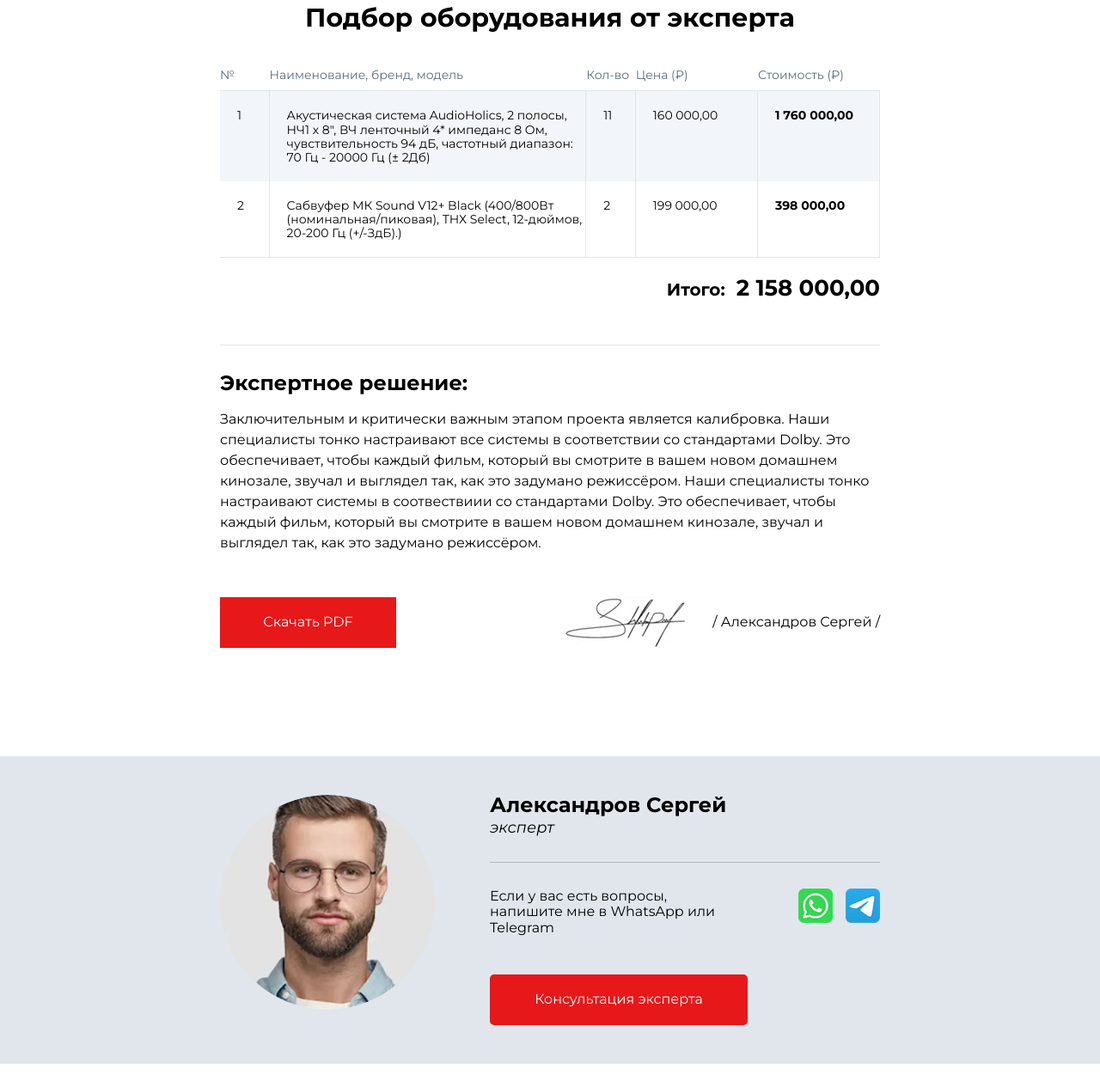
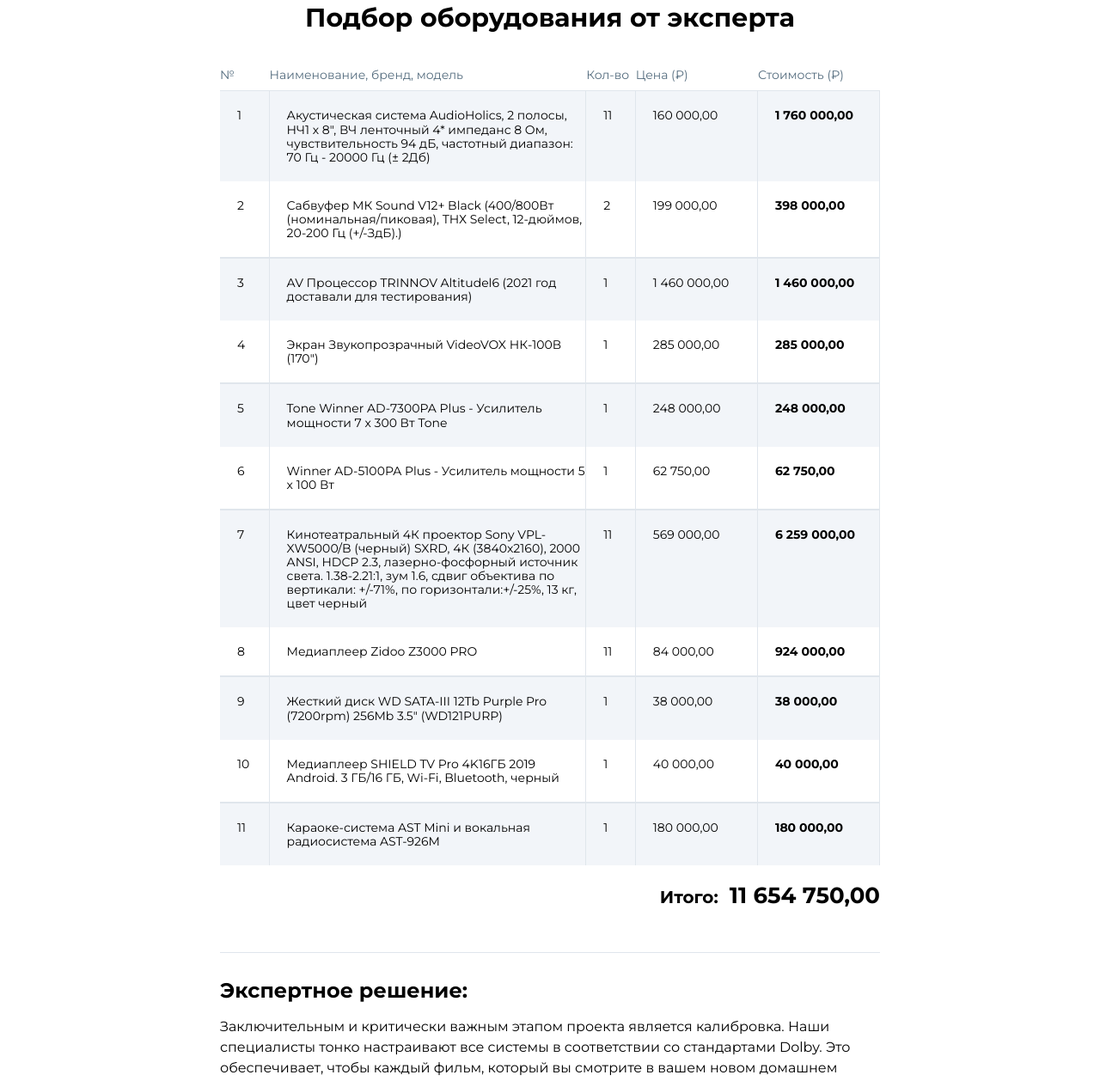
Before and after one commit to den10004/proposal, a website built with Vite: page index.html in a window 1280 px wide. Shown: the part 801-2059 px from the top of the page at 86% size. Built offline with nearby package versions, Linux system fonts and the light colour scheme.

Commit message:
дополнен список

```diff
--- a/index.html
+++ b/index.html
@@ -111,7 +111,7 @@
           <!-- рендер списка-->
         </div>
 
-        <div class="selection__total"></div>
+        <div class="selection__total"><!-- рендер суммы--></div>
       </section>
     </div>
 
--- a/js/productArr.js
+++ b/js/productArr.js
@@ -13,4 +13,62 @@
     quantity: 2,
     price: 199000.0,
   },
+  {
+    id: 3,
+    title:
+      "AV Процессор TRINNOV Altitudel6 (2021 год доставали для тестирования)",
+    quantity: 1,
+    price: 1460000.0,
+  },
+  {
+    id: 4,
+    title: 'Экран Звукопрозрачный VideoVOX НК-100В (170")',
+    quantity: 1,
+    price: 285000.0,
+  },
+  {
+    id: 5,
+    title: "Tone Winner AD-7300PA Plus - Усилитель мощности 7 х 300 Вт Tone",
+    quantity: 1,
+    price: 248000.0,
+  },
+  {
+    id: 6,
+    title: "Winner AD-5100PA Plus - Усилитель мощности 5 х 100 Вт",
+    quantity: 1,
+    price: 62750.0,
+  },
+  {
+    id: 7,
+    title:
+      "Кинотеатральный 4К проектор Sony VPL-XW5000/B (черный) SXRD, 4К (3840x2160), 2000 ANSI, HDCP 2.3, лазерно-фосфорный источник света. 1.38-2.21:1, зум 1.6, сдвиг объектива по вертикали: +/-71%, по горизонтали:+/-25%, 13 кг, цвет черный",
+    quantity: 11,
+    price: 569000.0,
+  },
+  {
+    id: 8,
+    title: "Медиаплеер Zidoo Z3000 PRO",
+    quantity: 11,
+    price: 84000.0,
+  },
+  {
+    id: 9,
+    title:
+      'Жесткий диск WD SATA-III 12Tb Purple Pro (7200rpm) 256Mb 3.5" (WD121PURP)',
+    quantity: 1,
+    price: 38000.0,
+  },
+  {
+    id: 10,
+    title:
+      "Медиаплеер SHIELD TV Pro 4K16ГБ 2019 Android. 3 ГБ/16 ГБ, Wi-Fi, Bluetooth, черный",
+    quantity: 1,
+    price: 40000.0,
+  },
+  {
+    id: 11,
+    title: "Караоке-система AST Mini и вокальная радиосистема AST-926M",
+    quantity: 1,
+    price: 180000.0,
+  },
 ];
--- a/js/selection.js
+++ b/js/selection.js
@@ -26,21 +26,30 @@
   const div2 = document.createElement("li");
   div2.classList.add("div2", "div-style");
   const pdiv2 = document.createElement("p");
+  const h6div2 = document.createElement("h6");
   pdiv2.textContent = p.quantity;
+  h6div2.textContent = `Кол-во (шт.)`;
+  div2.appendChild(h6div2);
   div2.appendChild(pdiv2);
 
   const div3 = document.createElement("li");
-  div2.classList.add("div3", "div-style");
+  div3.classList.add("div3", "div-style");
   const pdiv3 = document.createElement("p");
+  const h6div3 = document.createElement("h6");
   pdiv3.textContent = formatter.format(p.price);
+  h6div3.textContent = `Цена (₽)`;
+  div3.appendChild(h6div3);
   div3.appendChild(pdiv3);
 
   let cost = p.quantity * p.price;
   const div4 = document.createElement("li");
-  div2.classList.add("div4", "div-style");
+  div4.classList.add("div4", "div-style");
   const pdiv4 = document.createElement("p");
+  const h6div4 = document.createElement("h6");
   const strong4 = document.createElement("strong");
   strong4.textContent = formatter.format(cost);
+  h6div4.textContent = `Стоимость (₽)`;
+  div4.appendChild(h6div4);
   div4.appendChild(pdiv4);
   pdiv4.appendChild(strong4);
 
```
